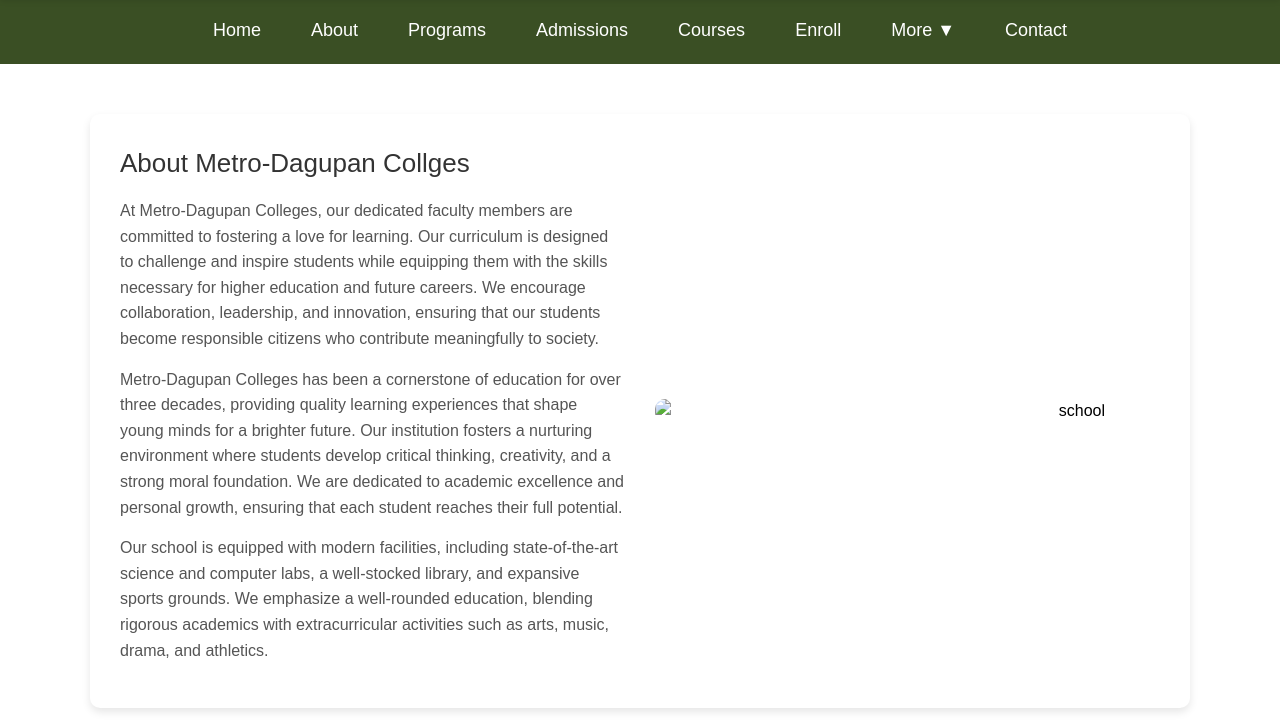
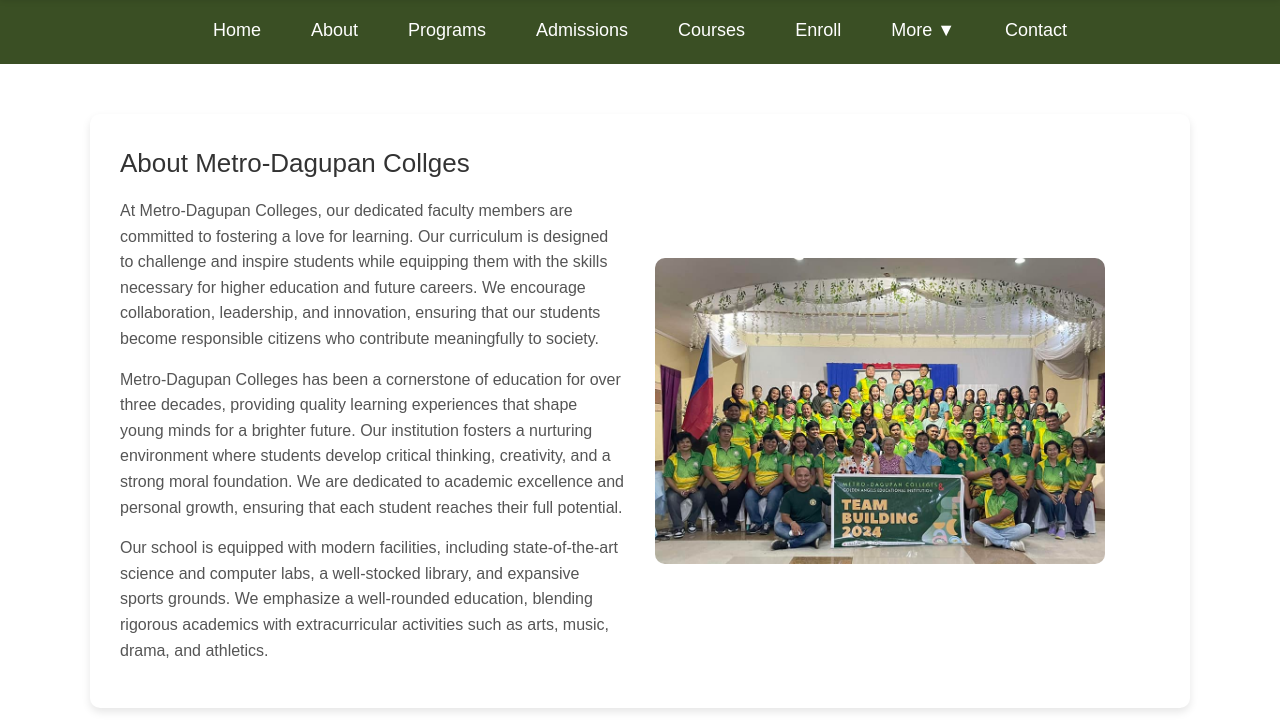
Before and after one commit to mdcolleges/MDC, a plain HTML site: page about.html in a window 1280 px wide. Shown: the part 79-800 px from the top of the page. Drawn offline with nearby package versions, Linux system fonts and the light colour scheme; files whose address does not match are found by name.

Commit message:
Update about.html

```diff
--- a/about.html
+++ b/about.html
@@ -63,7 +63,7 @@
           </p>
         </div>
         <div class="image-container-about">
-          <img src="picture/family.jpg" alt="school" />
+          <img src="family.jpg" alt="school" />
         </div>
       </div>
     </section>
```
